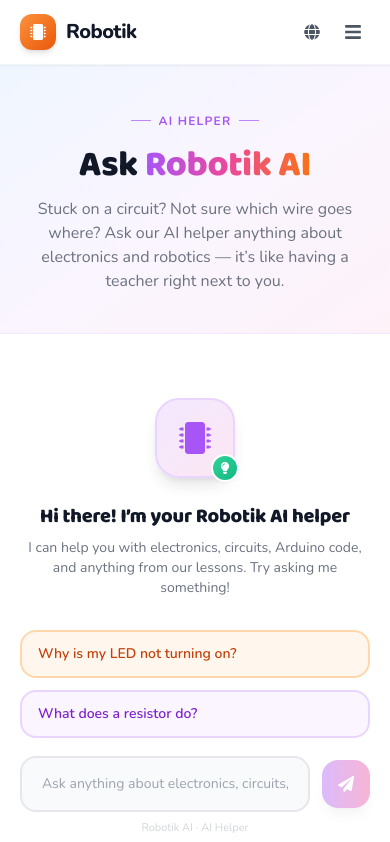
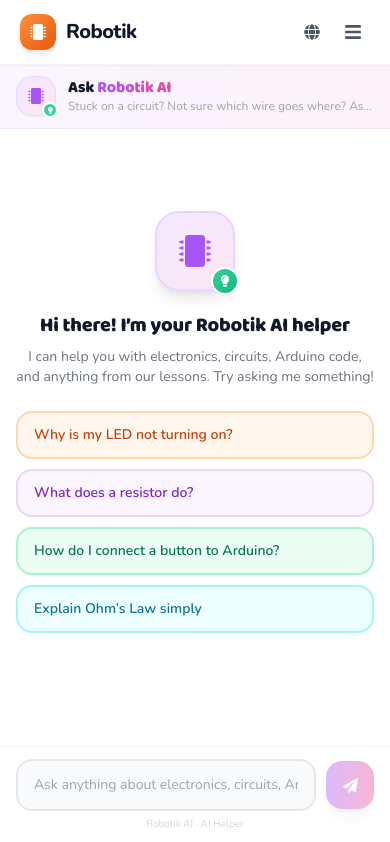
Before and after one commit to yesayanhaykaz/robotik, a Next.js app: page /chat in a window 390 px wide. Shown: the top 842 px of the page. Built offline with nearby package versions, Linux system fonts and the light colour scheme.

Commit message:
Fix chat page layout: pin input to bottom, internal scroll only, mobile-friendly

```diff
--- a/app/chat/page.tsx
+++ b/app/chat/page.tsx
@@ -1,8 +1,7 @@
 'use client'
 
 import { useState, useRef, useEffect } from 'react'
-import Link from 'next/link'
-import { FaPaperPlane, FaRobot, FaUser, FaLightbulb, FaMicrochip } from 'react-icons/fa'
+import { FaPaperPlane, FaUser, FaLightbulb, FaMicrochip } from 'react-icons/fa'
 import { useLanguage } from '@/lib/i18n'
 
 interface Message {
@@ -32,7 +31,6 @@ export default function ChatPage() {
     setInput('')
     setIsTyping(true)
 
-    // Simulate AI response (placeholder — will be replaced with real API)
     setTimeout(() => {
       const botMsg: Message = {
         id: Date.now() + 1,
@@ -57,35 +55,33 @@ export default function ChatPage() {
   ]
 
   return (
-    <div className="min-h-screen bg-white flex flex-col">
-      {/* Header */}
-      <div className="bg-gradient-to-br from-blue-50 via-purple-50 to-pink-50 py-10 px-5 border-b border-purple-100">
-        <div className="max-w-3xl mx-auto text-center">
-          <div className="inline-flex items-center gap-2 text-xs font-bold text-purple-500 uppercase tracking-widest mb-4">
-            <span className="w-5 h-px bg-purple-400 inline-block" />
-            {t('chatPage.label')}
-            <span className="w-5 h-px bg-purple-400 inline-block" />
+    <div className="h-[calc(100dvh-64px)] flex flex-col overflow-hidden bg-white">
+      {/* Compact header */}
+      <div className="shrink-0 bg-gradient-to-r from-purple-50 to-pink-50 border-b border-purple-100 px-4 py-3 flex items-center gap-3">
+        <div className="relative shrink-0">
+          <div className="w-10 h-10 rounded-2xl bg-gradient-to-br from-purple-100 to-pink-100 flex items-center justify-center border border-purple-200 shadow-sm">
+            <FaMicrochip size={16} className="text-purple-500" />
           </div>
-          <h1 className="text-4xl sm:text-5xl font-black text-gray-900 mb-3">
+          <div className="absolute -bottom-0.5 -right-0.5 w-4 h-4 rounded-full bg-emerald-400 flex items-center justify-center border-2 border-white">
+            <FaLightbulb size={7} className="text-white" />
+          </div>
+        </div>
+        <div className="min-w-0">
+          <h1 className="font-black text-gray-900 text-base leading-tight truncate">
             {t('chatPage.title1')}{' '}
-            <span className="bg-gradient-to-r from-purple-500 via-pink-500 to-orange-500 bg-clip-text text-transparent">
+            <span className="bg-gradient-to-r from-purple-500 to-pink-500 bg-clip-text text-transparent">
               {t('chatPage.title2')}
             </span>
           </h1>
-          <p className="text-gray-500 max-w-lg mx-auto font-body">
-            {t('chatPage.subtitle')}
-          </p>
+          <p className="text-xs text-gray-400 font-body truncate">{t('chatPage.subtitle')}</p>
         </div>
       </div>
 
-      {/* Chat Area */}
-      <div className="flex-1 flex flex-col max-w-3xl w-full mx-auto px-5 py-6">
-        <div className="flex-1 overflow-y-auto space-y-4 min-h-[400px]">
-          {/* Welcome state */}
+      {/* Messages — only this scrolls */}
+      <div className="flex-1 overflow-y-auto px-4 py-4 space-y-4">
         {messages.length === 0 && (
-            <div className="flex flex-col items-center justify-center py-10">
-              {/* Robot avatar */}
-              <div className="relative mb-6">
+          <div className="flex flex-col items-center justify-center h-full py-6">
+            <div className="relative mb-5">
               <div className="w-20 h-20 rounded-3xl bg-gradient-to-br from-purple-100 to-pink-100 flex items-center justify-center shadow-lg border-2 border-purple-200">
                 <FaMicrochip size={32} className="text-purple-500" />
               </div>
@@ -93,16 +89,13 @@ export default function ChatPage() {
                 <FaLightbulb size={12} className="text-white" />
               </div>
             </div>
-
             <h2 className="text-xl font-black text-gray-900 mb-2 text-center">
               {t('chatPage.welcomeTitle')}
             </h2>
-              <p className="text-sm text-gray-500 text-center max-w-sm mb-8 font-body">
+            <p className="text-sm text-gray-500 text-center max-w-sm mb-6 font-body">
               {t('chatPage.welcomeDesc')}
             </p>
-
-              {/* Suggestion chips */}
-              <div className="grid grid-cols-1 sm:grid-cols-2 gap-3 w-full max-w-lg">
+            <div className="grid grid-cols-1 sm:grid-cols-2 gap-2.5 w-full max-w-sm">
               {suggestions.map((suggestion, i) => {
                 const colors = [
                   'border-orange-200 bg-orange-50 hover:border-orange-400 text-orange-700',
@@ -124,19 +117,18 @@ export default function ChatPage() {
           </div>
         )}
 
-          {/* Messages */}
         {messages.map((msg) => (
           <div
             key={msg.id}
-              className={`flex gap-3 ${msg.role === 'user' ? 'justify-end' : 'justify-start'}`}
+            className={`flex gap-2.5 ${msg.role === 'user' ? 'justify-end' : 'justify-start'}`}
           >
             {msg.role === 'assistant' && (
-                <div className="w-9 h-9 rounded-xl bg-gradient-to-br from-purple-100 to-pink-100 flex items-center justify-center flex-shrink-0 shadow-sm border border-purple-200">
-                  <FaMicrochip size={14} className="text-purple-500" />
+              <div className="w-8 h-8 rounded-xl bg-gradient-to-br from-purple-100 to-pink-100 flex items-center justify-center shrink-0 shadow-sm border border-purple-200 mt-1">
+                <FaMicrochip size={12} className="text-purple-500" />
               </div>
             )}
             <div
-                className={`max-w-[75%] px-5 py-3.5 rounded-2xl text-sm leading-relaxed font-body ${
+              className={`max-w-[78%] sm:max-w-[65%] px-4 py-3 rounded-2xl text-sm leading-relaxed font-body ${
                 msg.role === 'user'
                   ? 'bg-gradient-to-r from-orange-500 to-orange-600 text-white rounded-br-md shadow-md'
                   : 'bg-gray-50 text-gray-700 border border-gray-200 rounded-bl-md shadow-sm'
@@ -145,20 +137,19 @@ export default function ChatPage() {
               {msg.text}
             </div>
             {msg.role === 'user' && (
-                <div className="w-9 h-9 rounded-xl bg-gradient-to-br from-orange-100 to-yellow-100 flex items-center justify-center flex-shrink-0 shadow-sm border border-orange-200">
-                  <FaUser size={13} className="text-orange-500" />
+              <div className="w-8 h-8 rounded-xl bg-gradient-to-br from-orange-100 to-yellow-100 flex items-center justify-center shrink-0 shadow-sm border border-orange-200 mt-1">
+                <FaUser size={11} className="text-orange-500" />
               </div>
             )}
           </div>
         ))}
 
-          {/* Typing indicator */}
         {isTyping && (
-            <div className="flex gap-3 justify-start">
-              <div className="w-9 h-9 rounded-xl bg-gradient-to-br from-purple-100 to-pink-100 flex items-center justify-center flex-shrink-0 shadow-sm border border-purple-200">
-                <FaMicrochip size={14} className="text-purple-500" />
+          <div className="flex gap-2.5 justify-start">
+            <div className="w-8 h-8 rounded-xl bg-gradient-to-br from-purple-100 to-pink-100 flex items-center justify-center shrink-0 shadow-sm border border-purple-200 mt-1">
+              <FaMicrochip size={12} className="text-purple-500" />
             </div>
-              <div className="bg-gray-50 border border-gray-200 rounded-2xl rounded-bl-md px-5 py-4 shadow-sm">
+            <div className="bg-gray-50 border border-gray-200 rounded-2xl rounded-bl-md px-4 py-3 shadow-sm">
               <div className="flex items-center gap-2">
                 <div className="flex gap-1.5">
                   <span className="w-2 h-2 rounded-full bg-purple-400 animate-blink-1 inline-block" />
@@ -174,33 +165,35 @@ export default function ChatPage() {
         <div ref={messagesEndRef} />
       </div>
 
-        {/* Input Area */}
-        <div className="sticky bottom-0 pt-4 pb-2 bg-white">
-          <div className="flex gap-3 items-center">
-            <div className="flex-1 relative">
+      {/* Input — pinned to bottom, never moves */}
+      <div className="shrink-0 border-t border-gray-100 bg-white px-4 py-3 safe-area-bottom">
+        <div className="flex gap-2.5 items-center max-w-3xl mx-auto">
           <input
             ref={inputRef}
             type="text"
             value={input}
             onChange={(e) => setInput(e.target.value)}
-                onKeyDown={(e) => { if (e.key === 'Enter' && !e.shiftKey) { e.preventDefault(); handleSend() } }}
+            onKeyDown={(e) => {
+              if (e.key === 'Enter' && !e.shiftKey) {
+                e.preventDefault()
+                handleSend()
+              }
+            }}
             placeholder={t('chatPage.placeholder')}
-                className="w-full px-5 py-4 rounded-2xl border-2 border-gray-200 bg-gray-50 text-gray-900 placeholder-gray-400 font-body text-sm focus:outline-none focus:border-purple-400 focus:bg-white focus:ring-4 focus:ring-purple-50 transition-all"
+            className="flex-1 min-w-0 px-4 py-3.5 rounded-2xl border-2 border-gray-200 bg-gray-50 text-gray-900 placeholder-gray-400 font-body text-sm focus:outline-none focus:border-purple-400 focus:bg-white focus:ring-4 focus:ring-purple-50 transition-all"
           />
-            </div>
           <button
             onClick={handleSend}
             disabled={!input.trim()}
-              className="w-13 h-13 px-4 py-4 rounded-2xl bg-gradient-to-r from-purple-500 to-pink-500 text-white flex items-center justify-center shadow-lg hover:shadow-xl hover:-translate-y-0.5 transition-all disabled:opacity-40 disabled:hover:translate-y-0 disabled:hover:shadow-lg"
+            className="w-12 h-12 rounded-2xl bg-gradient-to-r from-purple-500 to-pink-500 text-white flex items-center justify-center shrink-0 shadow-lg hover:shadow-xl hover:-translate-y-0.5 transition-all disabled:opacity-40 disabled:hover:translate-y-0 disabled:hover:shadow-lg"
           >
-              <FaPaperPlane size={16} />
+            <FaPaperPlane size={15} />
           </button>
         </div>
-          <p className="text-center text-[11px] text-gray-300 mt-2 font-body">
+        <p className="text-center text-[10px] text-gray-300 mt-1.5 font-body">
           Robotik AI &middot; {t('chatPage.label')}
         </p>
       </div>
     </div>
-    </div>
   )
 }
```
Lines whose indentation alone changed are shown as unchanged.
